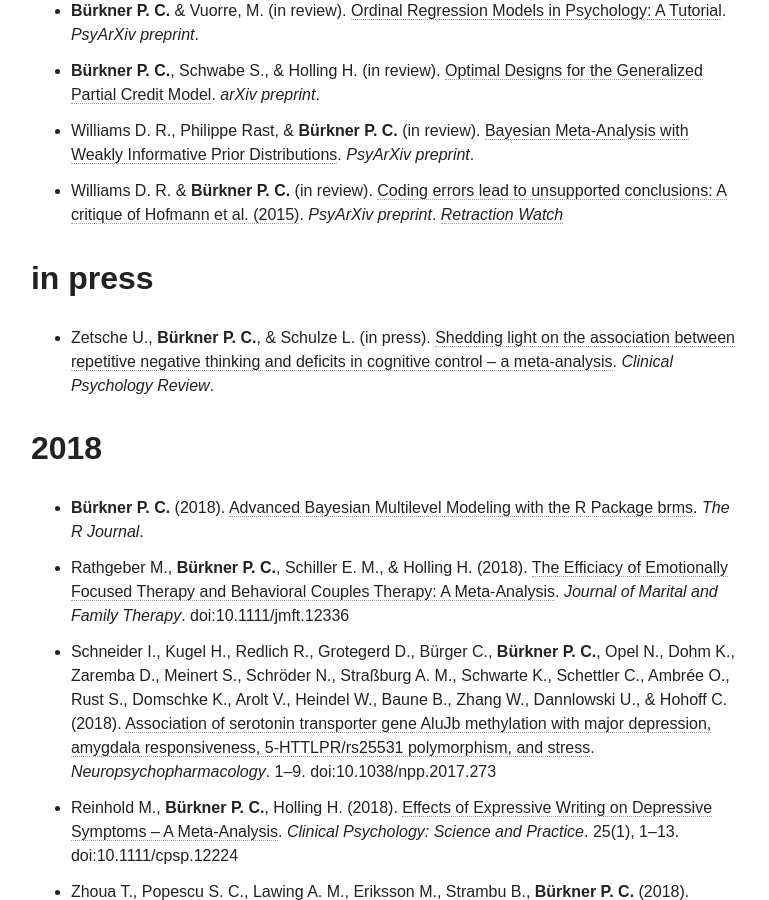
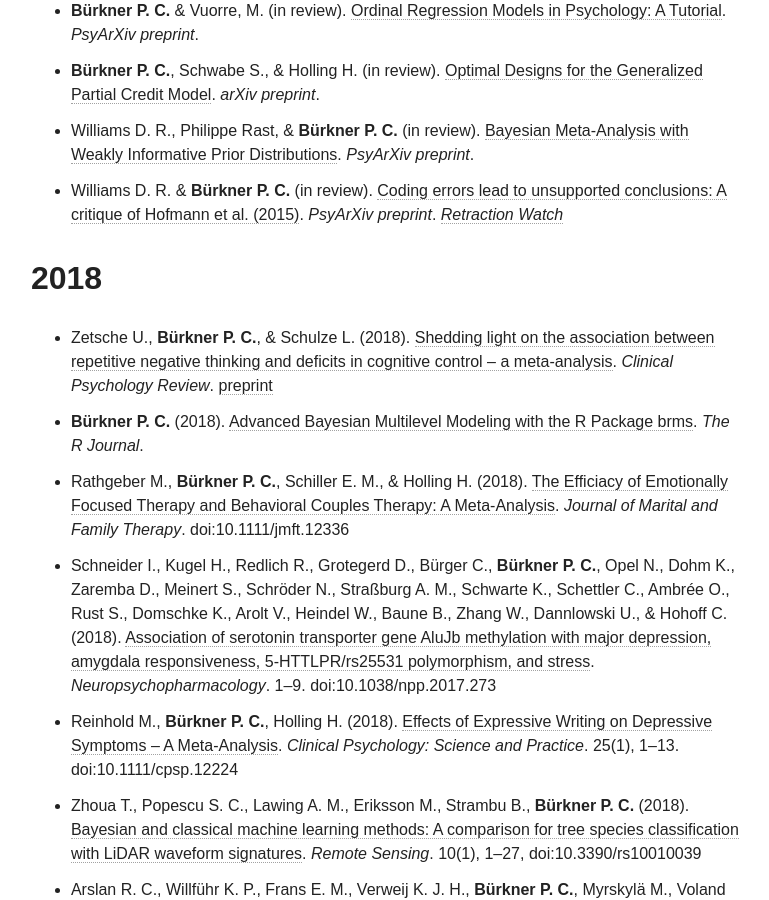
Before and after one commit to paul-buerkner/paul-buerkner.github.io, a Jekyll site: the page built from publications/index.md, in a window 1280 px wide and 900 px high, scrolled down 671 px. Shown: the whole window, without its empty margins (255-1024 px from the left). Built offline with Jekyll 4.4.1, drawn with Linux system fonts in a browser that asks for light colours; nearby versions of some CDN libraries.

```diff
--- a/publications/index.md
+++ b/publications/index.md
@@ -10,10 +10,8 @@ excerpt: "A list of my publications"
 * Williams D. R., Philippe Rast, & **Bürkner P. C.** (in review). [Bayesian Meta-Analysis with Weakly Informative Prior Distributions](https://psyarxiv.com/7tbrm/). *PsyArXiv preprint*.
 * Williams D. R. & **Bürkner P. C.** (in review). [Coding errors lead to unsupported conclusions: A critique of Hofmann et al. (2015)](https://osf.io/preprints/psyarxiv/2jpdb/). *PsyArXiv preprint*. [*Retraction Watch*](http://retractionwatch.com/2016/10/04/oh-well-love-hormone-doesnt-reduce-psychiatric-symptoms-says-researchers-in-request-to-retract/)
 
-## in press
-* Zetsche U., **Bürkner P. C.**, & Schulze L. (in press). [Shedding light on the association between repetitive negative thinking and deficits in cognitive control – a meta-analysis](https://psyarxiv.com/bz2ck/). *Clinical Psychology Review*.
-
 ## 2018
+* Zetsche U., **Bürkner P. C.**, & Schulze L. (2018). [Shedding light on the association between repetitive negative thinking and deficits in cognitive control – a meta-analysis](https://www.sciencedirect.com/science/article/pii/S0272735817305421). *Clinical Psychology Review*. [preprint](https://psyarxiv.com/bz2ck/)
 * **Bürkner P. C.** (2018). [Advanced Bayesian Multilevel Modeling with the R Package brms](https://journal.r-project.org/archive/2018/RJ-2018-017/index.html). *The R Journal*.
 * Rathgeber M., **Bürkner P. C.**, Schiller E. M., & Holling H. (2018). [The Efficiacy of Emotionally Focused Therapy and Behavioral Couples Therapy: A Meta-Analysis](https://onlinelibrary.wiley.com/doi/abs/10.1111/jmft.12336). *Journal of Marital and Family Therapy*. doi:10.1111/jmft.12336
 * Schneider I., Kugel H., Redlich R., Grotegerd D., Bürger C., **Bürkner P. C.**, Opel N., Dohm K., Zaremba D., Meinert S., Schröder N., Straßburg A. M., Schwarte K., Schettler C., Ambrée O., Rust S., Domschke K., Arolt V., Heindel W., Baune B., Zhang W., Dannlowski U., & Hohoff C. (2018). [Association of serotonin transporter gene AluJb methylation with major depression, amygdala responsiveness, 5-HTTLPR/rs25531 polymorphism, and stress](https://www.nature.com/articles/npp2017273). *Neuropsychopharmacology*. 1--9. doi:10.1038/npp.2017.273
```
